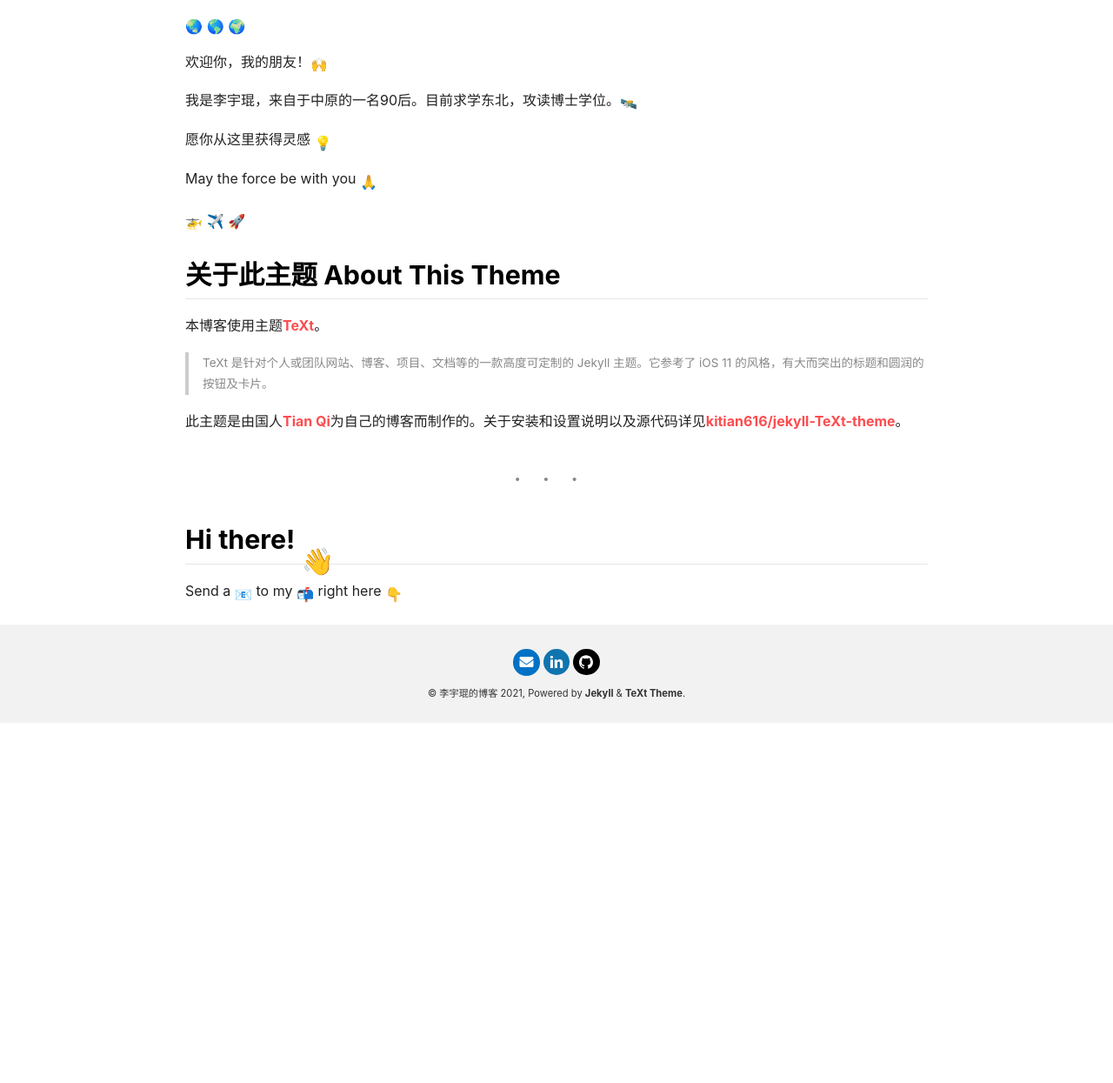
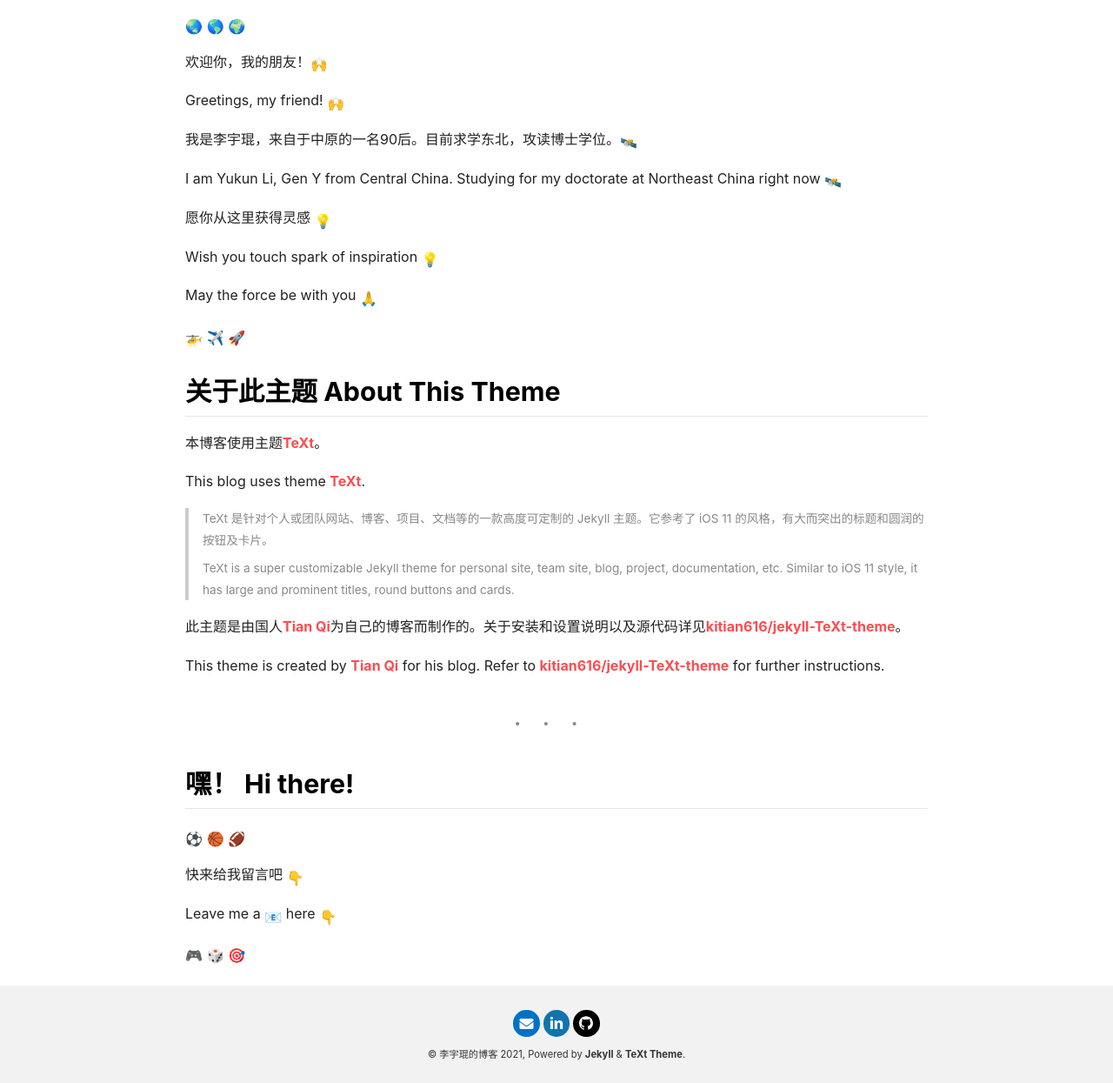
Before and after one commit to lyk6756/lyk6756.github.io, a Jekyll site: the page built from about.md, in a window 1280 px wide and 1400 px high, scrolled down 901 px, cut to the strip 155-1400 px from the top of the window. Shown: the whole strip at 87% size. Built offline with Jekyll 4.4.1, drawn with Linux system fonts in a browser that asks for light colours; nearby versions of some CDN libraries; emoji names are drawn with the system emoji font; comment, search, counter and statistics services are not loaded; our own code applies the rules of GitHub Pages for plain Markdown files; before the commit the page ends 1887 px from its top, so only the background shows below that; some of the changed lines change nothing that is shown.

Commit message:
Update about.md

```diff
--- a/about.md
+++ b/about.md
@@ -1,28 +1,6 @@
 ---
 layout: article
-titles:
-  # @start locale config
-  en      : &EN       About
-  en-GB   : *EN
-  en-US   : *EN
-  en-CA   : *EN
-  en-AU   : *EN
-  zh-Hans : &ZH_HANS  About
-  zh      : *ZH_HANS
-  zh-CN   : *ZH_HANS
-  zh-SG   : *ZH_HANS
-  zh-Hant : &ZH_HANT  關於
-  zh-TW   : *ZH_HANT
-  zh-HK   : *ZH_HANT
-  ko      : &KO       소개
-  ko-KR   : *KO
-  fr      : &FR       À propos
-  fr-BE   : *FR
-  fr-CA   : *FR
-  fr-CH   : *FR
-  fr-FR   : *FR
-  fr-LU   : *FR
-  # @end locale config
+title:  "关于 About"
 key: page-about
 article_header:
   type: overlay
@@ -43,9 +21,15 @@ article_header:
 
 欢迎你，我的朋友！:raised_hands:
 
+Greetings, my friend! :raised_hands:
+
 我是李宇琨，来自于中原的一名90后。目前求学东北，攻读博士学位。:artificial_satellite:
 
+I am Yukun Li, Gen Y from Central China. Studying for my doctorate at Northeast China right now :artificial_satellite:
+
 愿你从这里获得灵感 :bulb:
+
+Wish you touch spark of inspiration :bulb:
 
 May the force be with you :pray:
 
@@ -55,9 +39,15 @@ May the force be with you :pray:
 
 本博客使用主题[TeXt][TeXt]。
 
+This blog uses theme [TeXt][TeXt].
+
 >TeXt 是针对个人或团队网站、博客、项目、文档等的一款高度可定制的 Jekyll 主题。它参考了 iOS 11 的风格，有大而突出的标题和圆润的按钮及卡片。
+>
+>TeXt is a super customizable Jekyll theme for personal site, team site, blog, project, documentation, etc. Similar to iOS 11 style, it has large and prominent titles, round buttons and cards.
 
 此主题是由国人[Tian Qi][TianQi]为自己的博客而制作的。关于安装和设置说明以及源代码详见[kitian616/jekyll-TeXt-theme][kitian616/jekyll-TeXt-theme]。
+
+This theme is created by [Tian Qi][TianQi] for his blog. Refer to [kitian616/jekyll-TeXt-theme][kitian616/jekyll-TeXt-theme] for further instructions.
 
 [TeXt]: https://tianqi.name/jekyll-TeXt-theme/
 [TianQi]: https://tianqi.name
@@ -65,6 +55,12 @@ May the force be with you :pray:
 
 ---
 
-## Hi there! :wave:
+## 嘿！ Hi there!
 
-Send a :email: to my :mailbox_with_mail: right here :point_down:
+:soccer: :basketball: :football:
+
+快来给我留言吧 :point_down:
+
+Leave me a :email: here :point_down:
+
+:video_game: :game_die: :dart:
```
